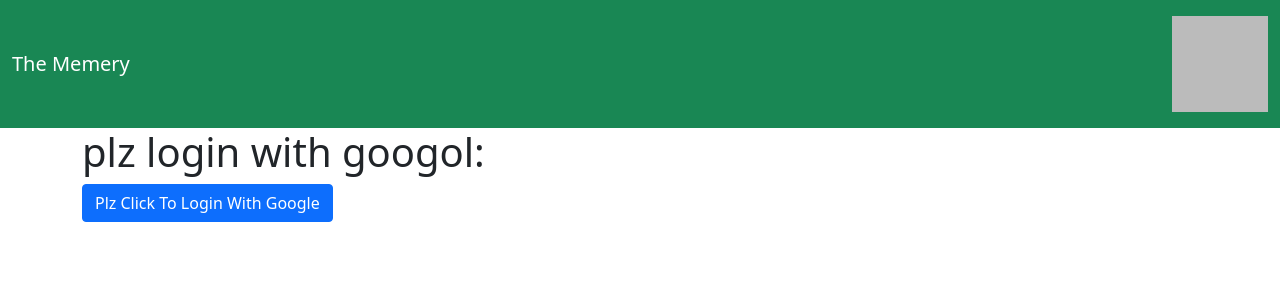
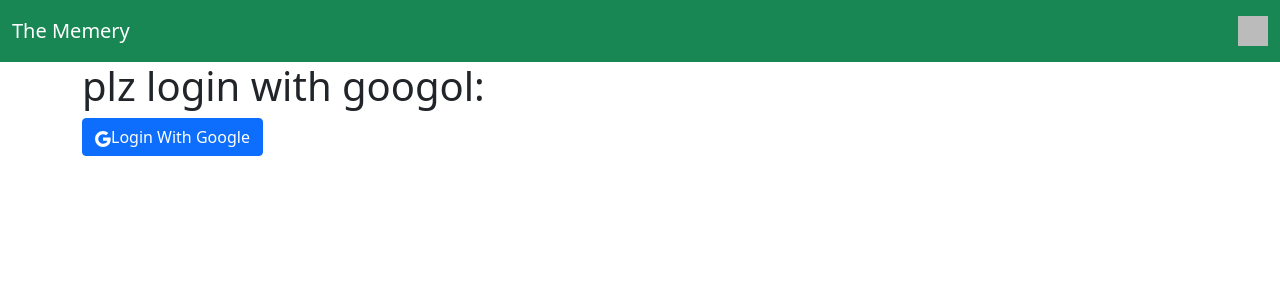
Before and after one commit to harsha7addanki/The-Memery-Website, a Next.js app: page /auth in a window 1280 px wide. Shown: the top 300 px of the page. Built offline with nearby package versions, Linux system fonts and the light colour scheme; no server answers; sample sign-in values are in the browser's storage.

Commit message:
better auth

```diff
--- a/components/base/Navbar.tsx
+++ b/components/base/Navbar.tsx
@@ -1,6 +1,7 @@
 import { Component } from "react"
 import initFirebase from '@firebase-util/initFirebase'
 import {getAuth} from 'firebase/auth'
+import Link from 'next/link'
 
 const app = initFirebase().app;
 const auth = getAuth(app)
@@ -15,18 +16,20 @@ export default class Navbar extends Component<{},{loggedIn:boolean}> {
     return (
         <nav className="navbar navbar-dark bg-success">
           <div className="container-fluid">
-            <a className="navbar-brand" href="#">
-              The Memery
-            </a>
+            <Link href="/">
+              <a className="navbar-brand">
+                The Memery
+              </a>
+            </Link>
             {this.state.loggedIn ?
               <span className="navbar-text">
-                <img src={auth.currentUser ? auth.currentUser.photoURL : null}/>
+                <img src={auth.currentUser ? auth.currentUser.photoURL : null} width={30} height={30}/>
                 </span>
-            : null}
+            : <Link href={"/auth/"}><a role="button" className="btn btn-primary">Sign In</a></Link>}
 
           </div>
         </nav>
-    )
+        )
   }
 
   componentDidMount(){
--- a/pages/auth.tsx
+++ b/pages/auth.tsx
@@ -71,7 +71,12 @@ class MyComponent extends Component<{},AuthProps> {
                         <button type="button" className="btn-close" data-bs-dismiss="alert" aria-label="Close"></button>
                     </div>
                 : null}
-                <button onClick={this.openLogin} className="btn btn-primary">Plz Click To Login With Google</button>
+                <button onClick={this.openLogin} className="btn btn-primary">
+                    <svg xmlns="http://www.w3.org/2000/svg" width="16" height="16" fill="currentColor" className="bi bi-google" viewBox="0 0 16 16">
+                        <path d="M15.545 6.558a9.42 9.42 0 0 1 .139 1.626c0 2.434-.87 4.492-2.384 5.885h.002C11.978 15.292 10.158 16 8 16A8 8 0 1 1 8 0a7.689 7.689 0 0 1 5.352 2.082l-2.284 2.284A4.347 4.347 0 0 0 8 3.166c-2.087 0-3.86 1.408-4.492 3.304a4.792 4.792 0 0 0 0 3.063h.003c.635 1.893 2.405 3.301 4.492 3.301 1.078 0 2.004-.276 2.722-.764h-.003a3.702 3.702 0 0 0 1.599-2.431H8v-3.08h7.545z"/>
+                    </svg>
+                     Login With Google
+                </button>
             </div>
         </>
     );
```
